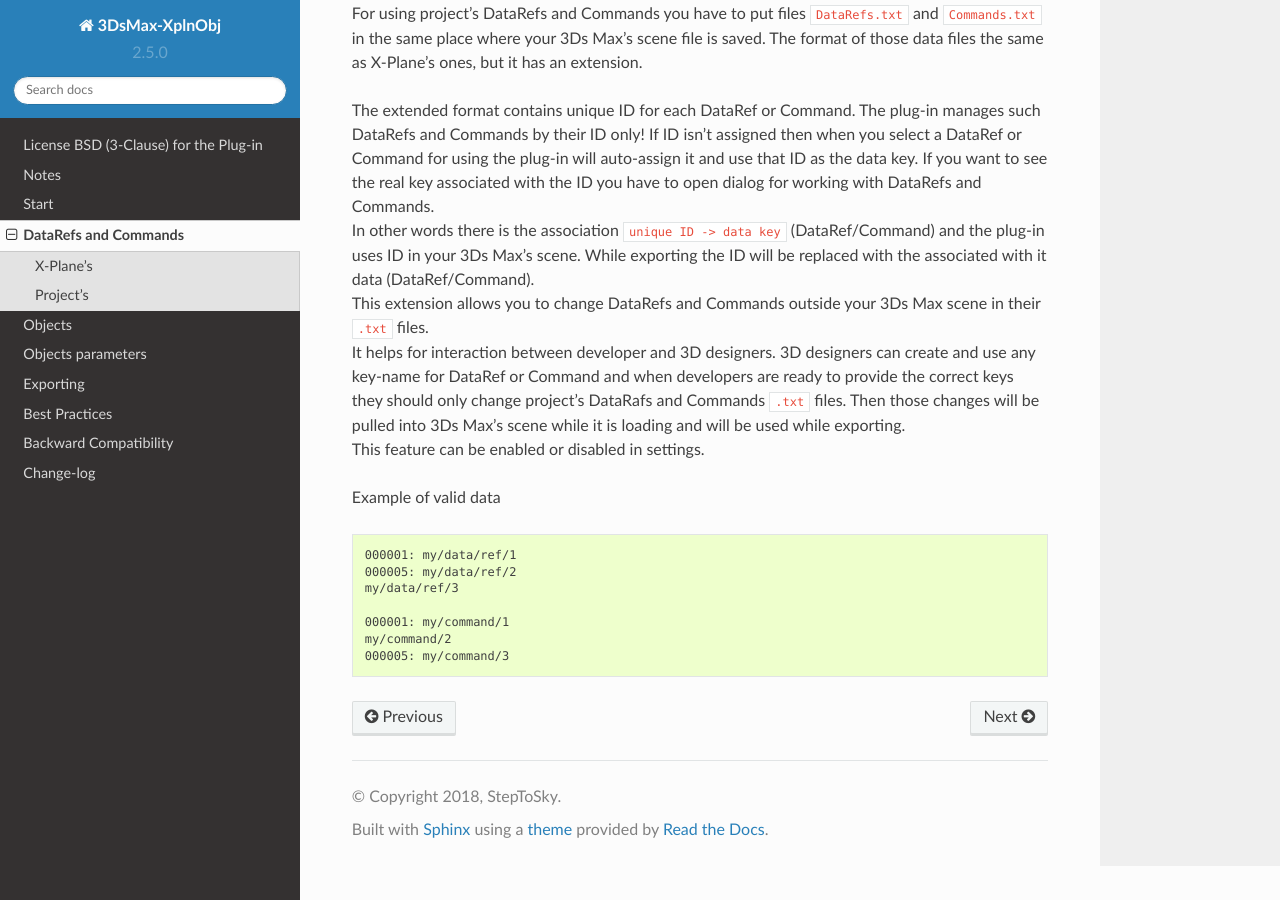
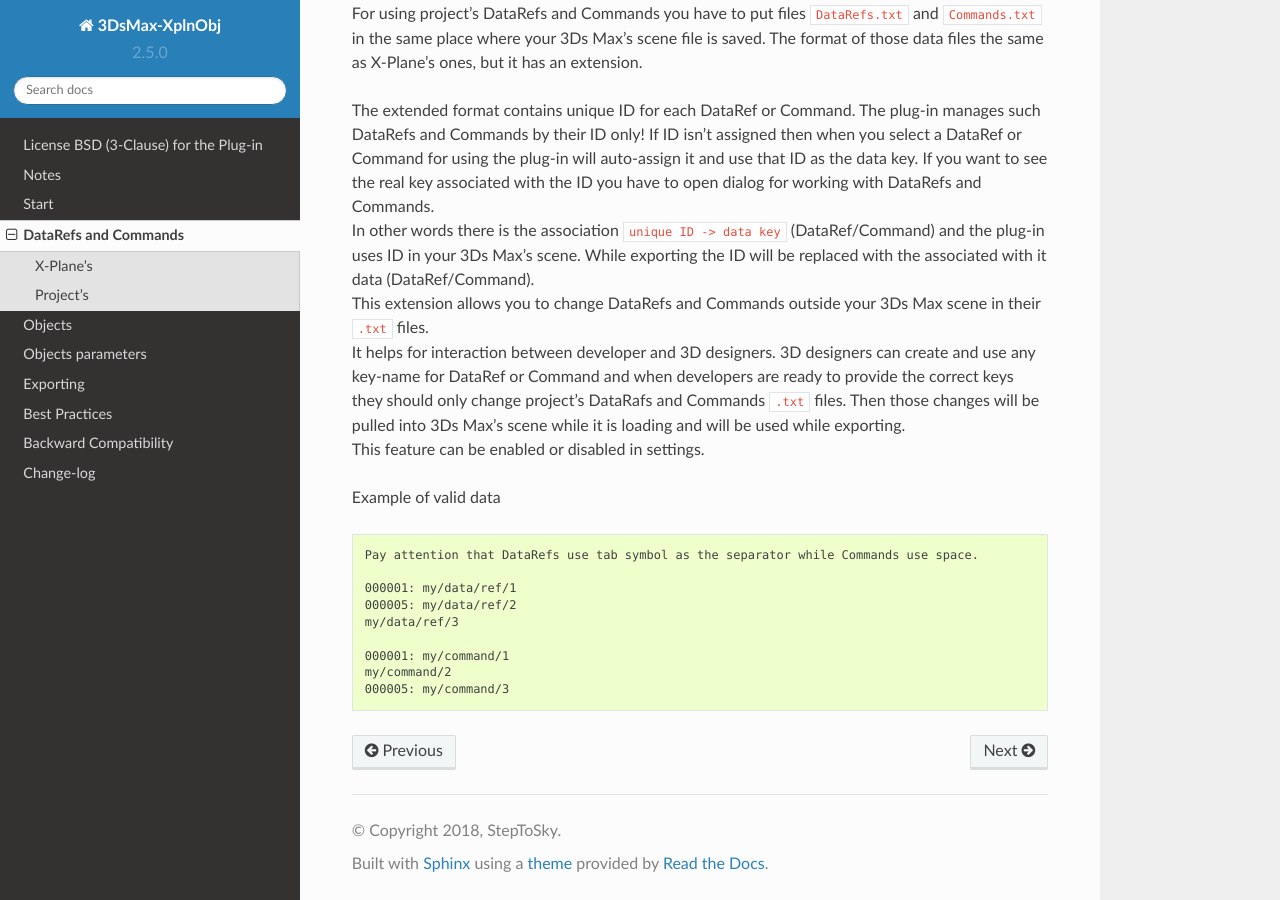
Before and after one commit to steptosky/3DsMax-XplnObj-Doc, a Sphinx documentation site: the page built from source/datarefs-and-commands.rst, in a window 1280 px wide and 900 px high, scrolled down 1045 px. Built offline with Sphinx 7.4.7 and the Read the Docs theme 2.0.0, drawn with Linux system fonts in a browser that asks for light colours.

Commit message:
Updated text

```diff
--- a/source/datarefs-and-commands.rst
+++ b/source/datarefs-and-commands.rst
@@ -47,6 +47,8 @@ Example of valid data
 
 .. code-block:: text
 
+    Pay attention that DataRefs use tab symbol as the separator while Commands use space.
+
     000001: my/data/ref/1
     000005: my/data/ref/2
     my/data/ref/3
```
